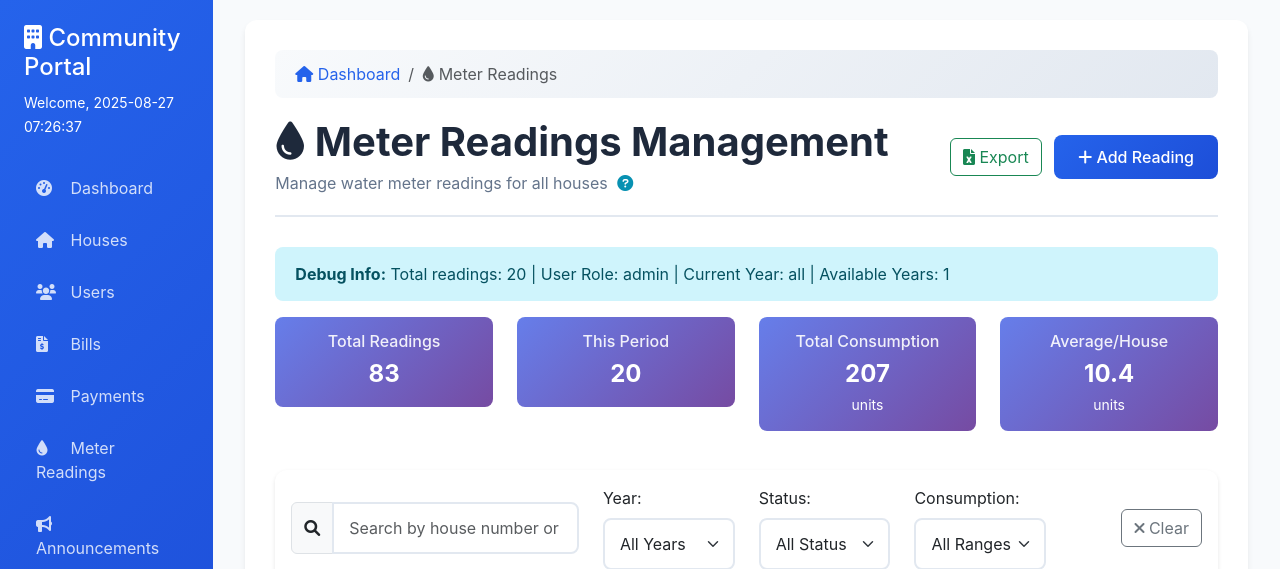
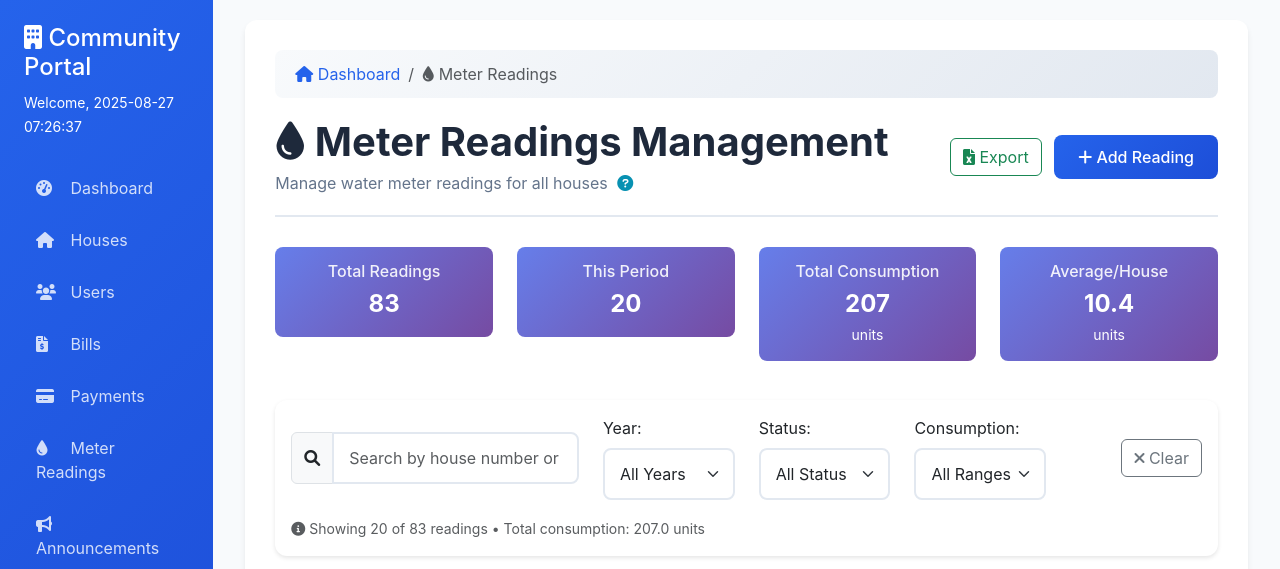
Before and after one commit to mvengu/Git_Projects, a Flask app: page /meter_readings in a window 1280 px wide. Shown: the top 569 px of the page. Run offline with Flask 3, Linux system fonts and the light colour scheme; a user stored in the database is signed in; data comes from the database, SQL or seed files in the repository; some libraries are stand-ins or nearby versions.

Commit message:
Meter Readings Report Fixed

```diff
--- a/community_managment_git/templates/meter_readings.html
+++ b/community_managment_git/templates/meter_readings.html
@@ -29,15 +29,6 @@
         </a>
         {% endif %}
     </div>
-</div>
-
-<!-- Debug Information (remove in production) -->
-<div class="alert alert-info mb-3">
-    <strong>Debug Info:</strong>
-    Total readings: {{ readings|length if readings else 0 }} |
-    User Role: {{ user_role }} |
-    Current Year: {{ current_year }} |
-    Available Years: {{ available_years|length if available_years else 0 }}
 </div>
 
 <!-- Enhanced Quick Stats with Consumption Insights -->
```
